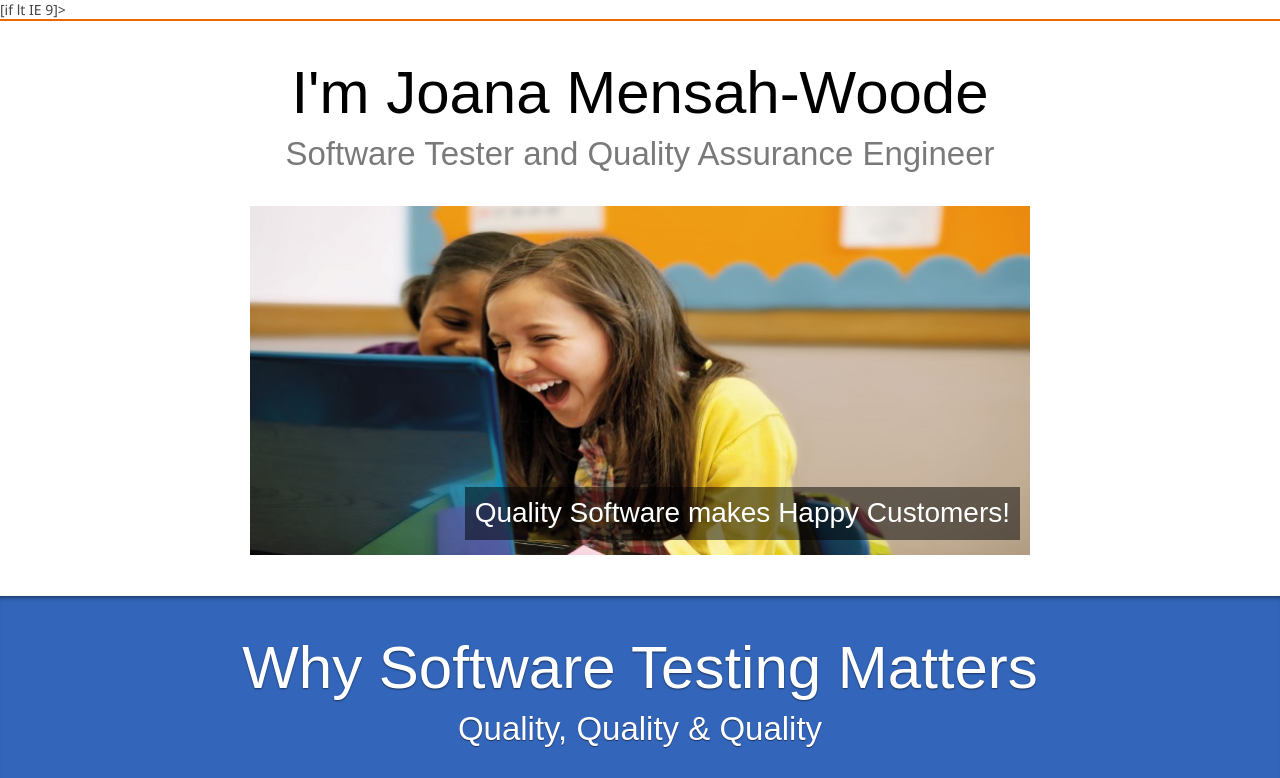
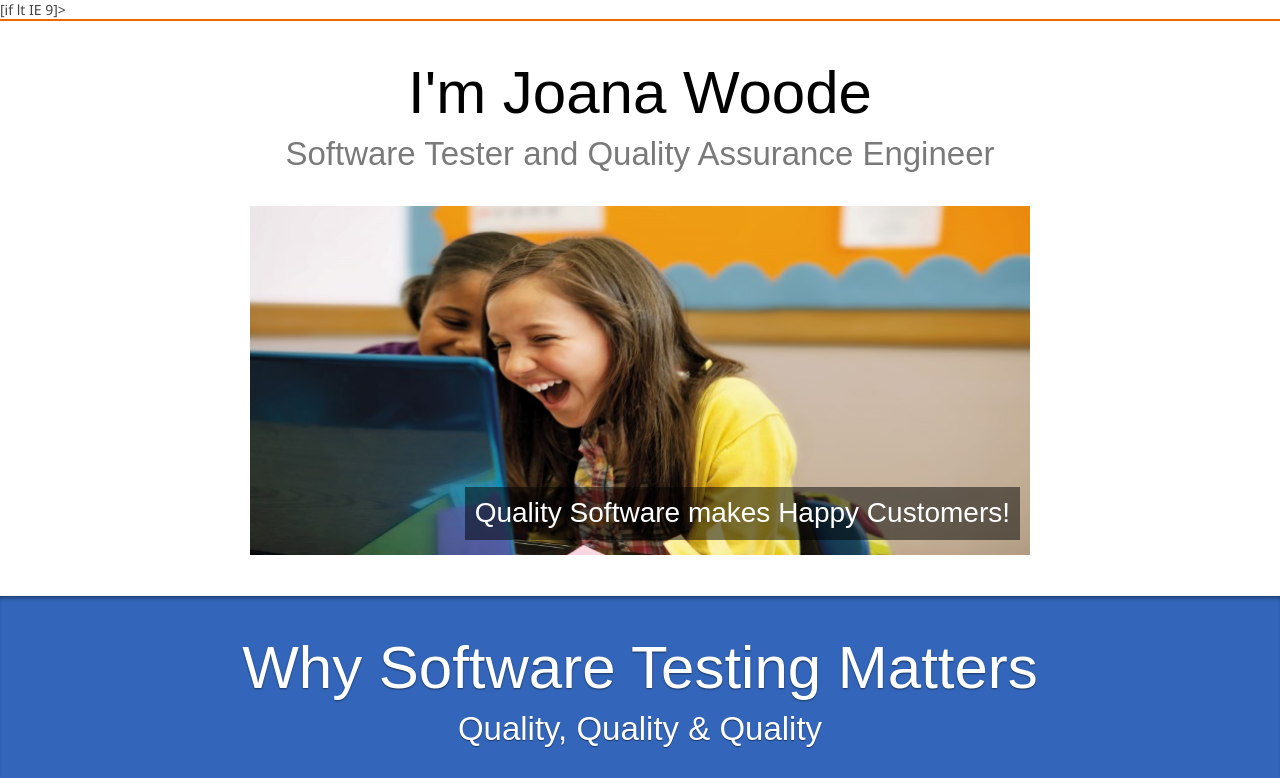
Before and after one commit to jomens/JoanaMensahWoode.com, a plain HTML site: page index.html in a window 1280 px wide. Shown: the top 778 px of the page. Drawn offline with nearby package versions, Linux system fonts and the light colour scheme; a script that the page names is missing.

Commit message:
Update index.html

```diff
--- a/index.html
+++ b/index.html
@@ -35,7 +35,7 @@
 		<div id="content">
 			<section class="row">
 				<div class="center">
-					<h1>I'm Joana Mensah-Woode</h1>
+					<h1>I'm Joana Woode</h1>
 					<strong class="subHeading">Software Tester and Quality Assurance Engineer</strong>
 					<div class="gallery">
 						<img src="img/hero1.jpg" alt="image" />
```
